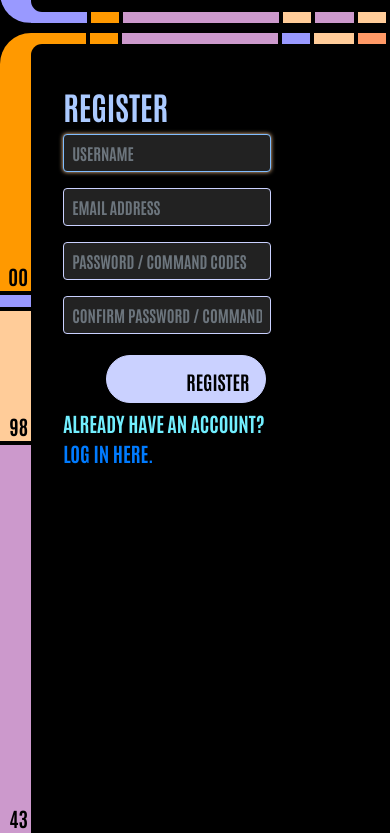
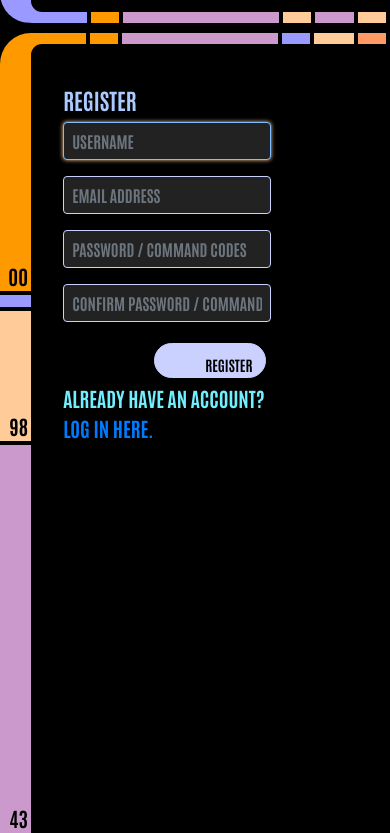
Before and after one commit to Alex-Symonds/web50-network, a Django app: page /register in a window 390 px wide. Shown: the part 99-932 px from the top of the page. Run offline with Django 3.2, Linux system fonts and the light colour scheme; some libraries are stand-ins or nearby versions.

Commit message:
Respond panel adjusted for mobile

```diff
--- a/network/static/network/styles.css
+++ b/network/static/network/styles.css
@@ -519,8 +519,15 @@ a.page-newest:hover {
     font-size: 1.1rem;
   }
 
+  textarea {
+    margin-bottom: 0.5rem;
+  }
+
   .post-btn {
-    padding: 0.5rem 1rem 0;
+    padding: 0.5rem 0.8rem 0;
+    width: 7rem;
+    font-size: 0.9rem;
+    height: 2.2rem;
   }
 
   .post, .post-container {
@@ -536,7 +543,7 @@ a.page-newest:hover {
     top: 0;
     left: 0;
     width: 100%;
-    font-size: 1.4rem;
+    font-size: 1.3rem;
   }
   .post .date, .post-container .date {
     display: block;
@@ -1158,6 +1165,10 @@ a.page-newest:hover {
     font-weight: normal;
   }
 
+  h2 {
+    font-size: 1.4rem;
+  }
+
   .main-title {
     font-size: 1.4rem;
     width: 12rem;
--- a/network/static/network/styles.scss
+++ b/network/static/network/styles.scss
@@ -720,8 +720,15 @@ a.page-newest{
     #pagination-nav{
         font-size: 1.1rem;
     }
+    textarea{
+        margin-bottom: 0.5rem;
+    }
     .post-btn{
-        padding: 0.5rem 1rem 0;
+        padding: 0.5rem 0.8rem 0;
+
+        width: 7rem;
+        font-size: 0.9rem;
+        height: 2.2rem;
     }
 
     .post, .post-container{
@@ -739,7 +746,7 @@ a.page-newest{
             left: 0;
             width: 100%;
 
-            font-size: 1.4rem;
+            font-size: 1.3rem;
         }
         .date{
             display: block;
@@ -1510,6 +1517,9 @@ a.page-newest{
         margin: 0;
         font-weight: normal;
     }
+    h2{
+        font-size: 1.4rem;
+    }
     .main-title{
         font-size: 1.4rem;
         width: 12rem;
```
